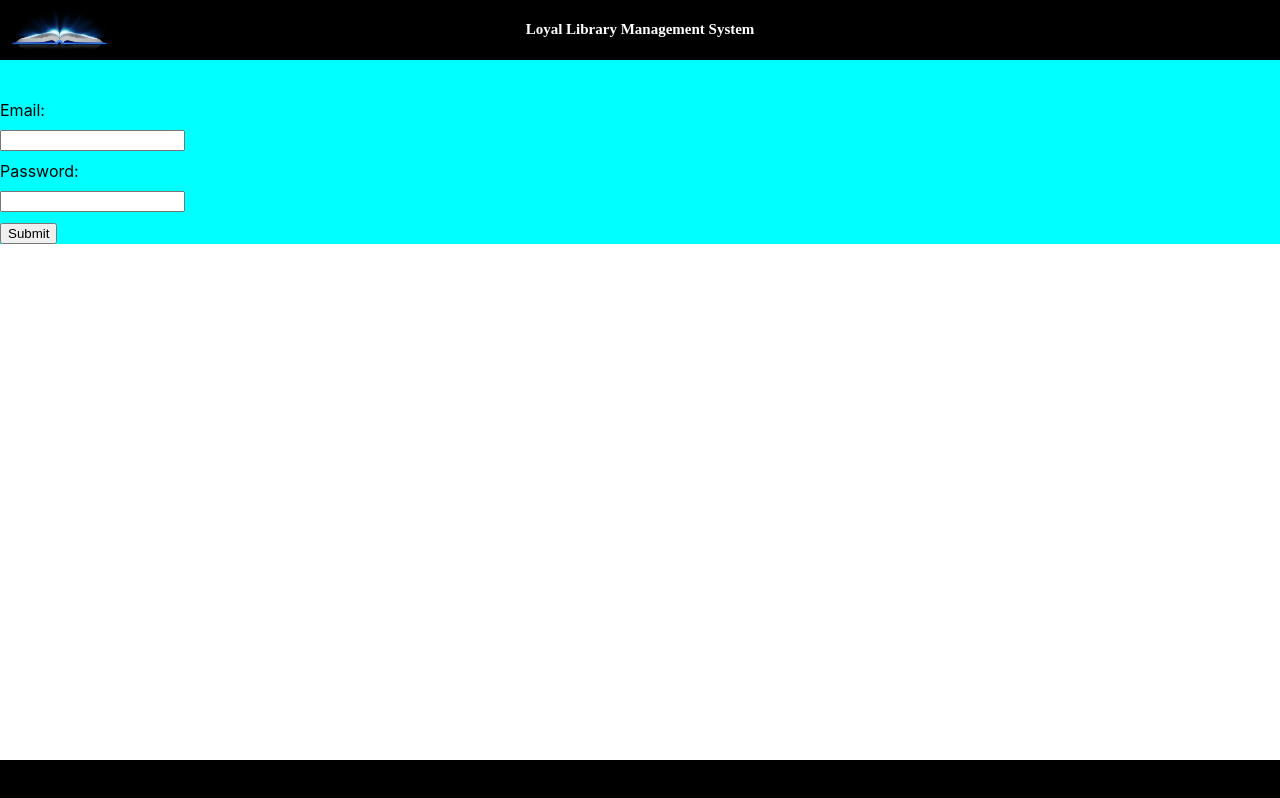
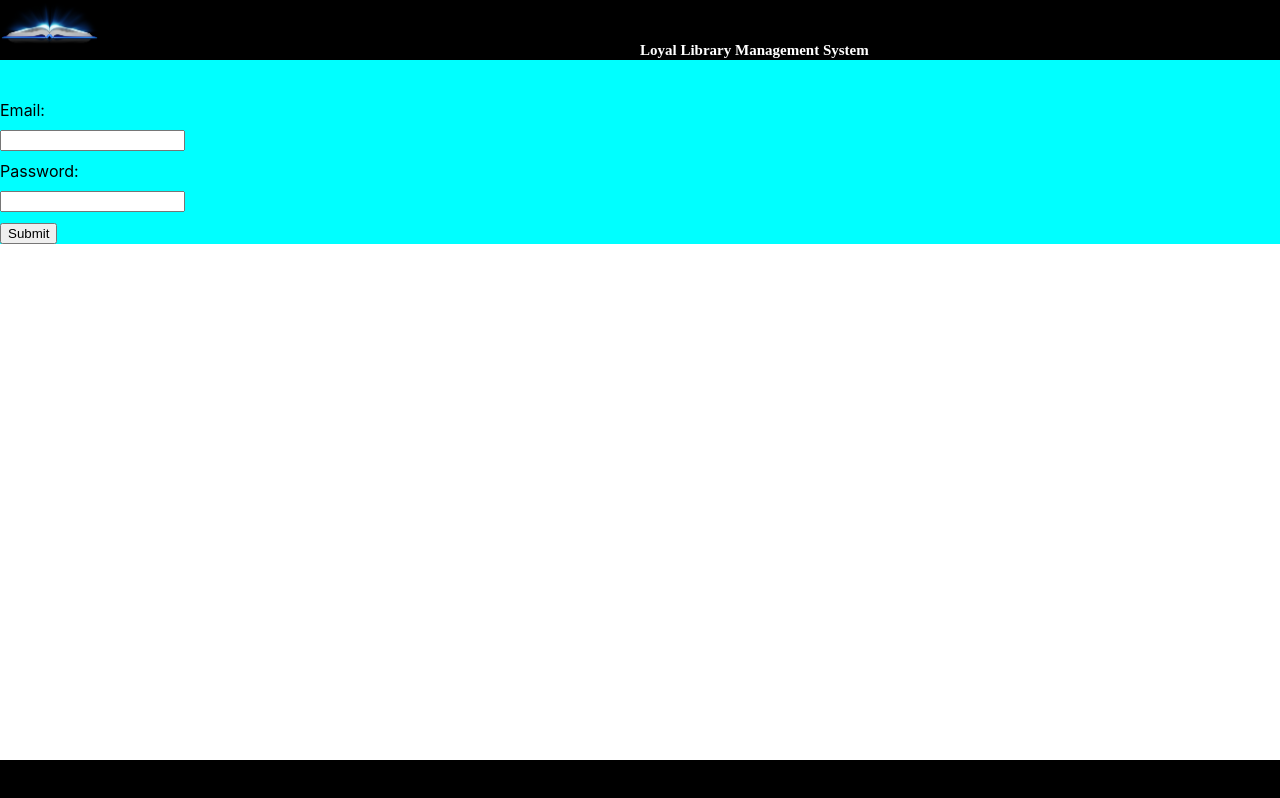
Before and after one commit to chamodipiyumika/Loyal-Library-Management-System, a React (Create React App) app in the folder FrontEnd/lms/: page / in a window 1280 px wide. Built offline with nearby package versions, Linux system fonts and the light colour scheme.

Commit message:
adding css

```diff
--- a/FrontEnd/lms/src/componants/header/header.css
+++ b/FrontEnd/lms/src/componants/header/header.css
@@ -10,27 +10,22 @@
 .headerlogo {
     width: 100px;
     height: auto;
-    position: absolute;
-    left: 10px;
-    top: 50%;
-    transform: translateY(-50%);
 }
 
 .headerlogo img {
     width: 100%;
     height: auto;
 }
+.topic h2{
+    align-items: center;
+    justify-content: center;
 
-  .topic {
+    color: white;
+    text-align: center;
     position: absolute;
     top: 50%;
     left: 50%;
-    transform: translate(-50%, -50%);
-  }
-
-  .topic h2 {
-    color: white;
-    text-align: center;
     font-size: 15px;
     font-family: 'Times New Roman';
+
 }
```
Lines whose indentation alone changed are shown as unchanged.
